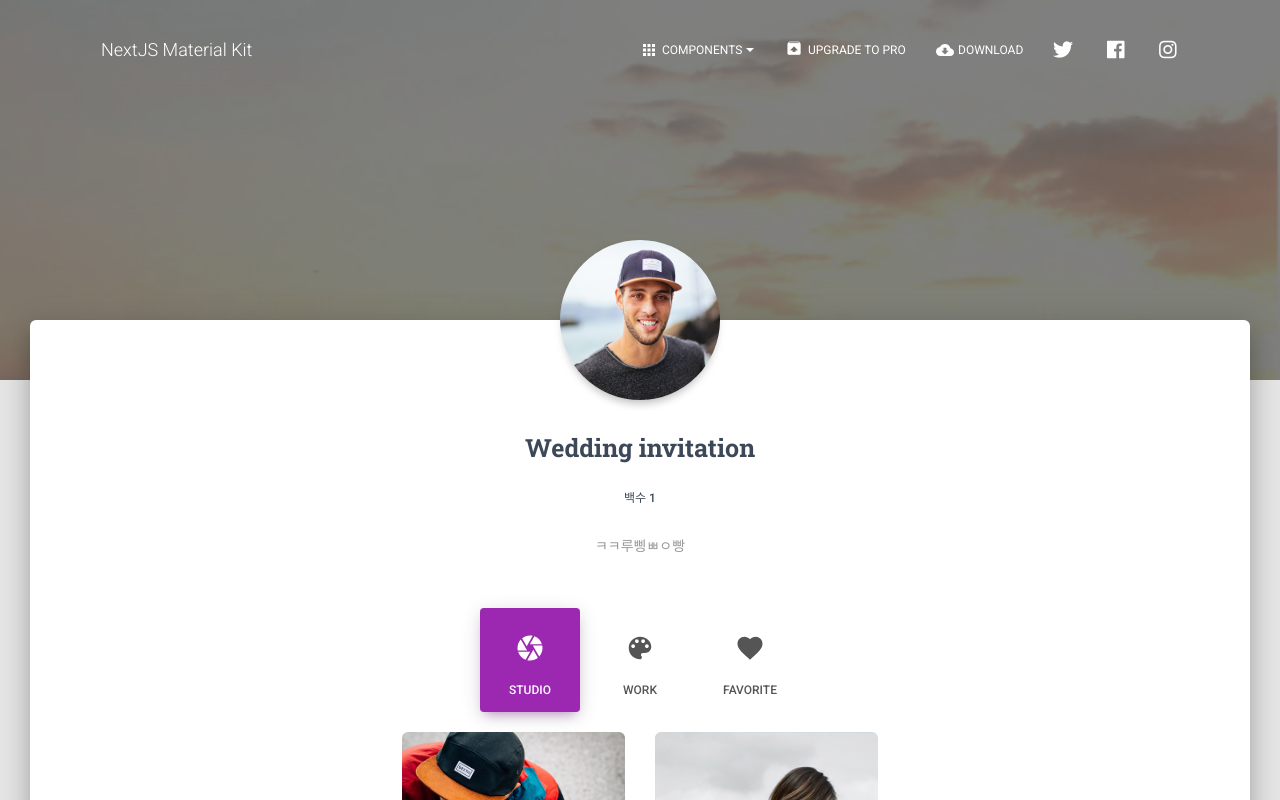
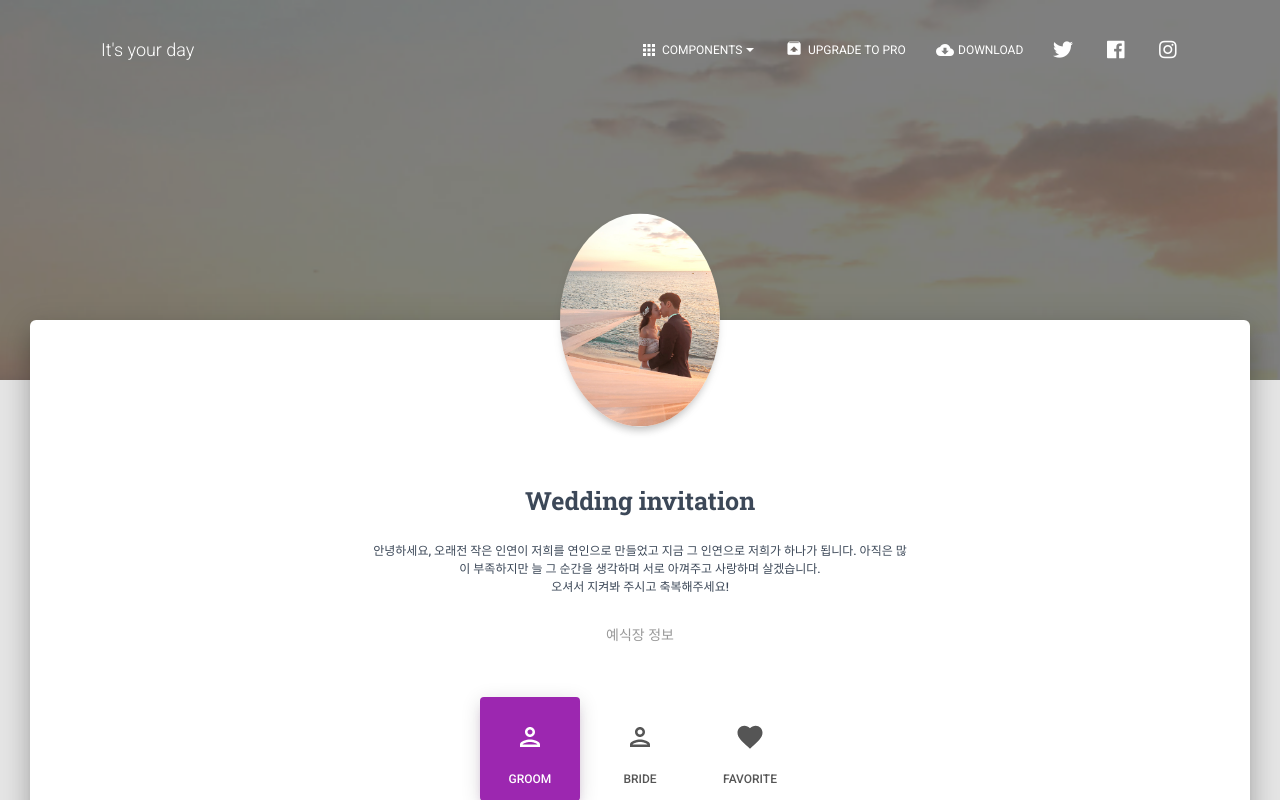
Before and after one commit to junhyeukkwon/M-Invitation, a Next.js app in the folder front/: page /profile in a window 1280 px wide. Shown: the top 800 px of the page. Built offline with nearby package versions, Linux system fonts and the light colour scheme.

Commit message:
CHORE : profile.js Head 태그 추가, props 수정
profile.js Head 태그 추가, props 수정했습니다~

```diff
--- a/front/pages/profile.js
+++ b/front/pages/profile.js
@@ -1,9 +1,11 @@
 import React from "react";
+import Head from "next/head";
 // nodejs library that concatenates classes
 import classNames from "classnames";
 // @material-ui/core components
 import { makeStyles } from "@material-ui/core/styles";
 // @material-ui/icons
+import People from "@material-ui/icons/PersonOutlined"
 import Camera from "@material-ui/icons/Camera";
 import Palette from "@material-ui/icons/Palette";
 import Favorite from "@material-ui/icons/Favorite";
@@ -32,9 +34,14 @@ export default function ProfilePage(props) {
   const navImageClasses = classNames(classes.imgRounded, classes.imgGallery);
   return (
     <div>
+      <Head>
+        <title>It's your day</title>
+        <meta keyword="It's your day" />
+        <meta contents="It's your day" />
+      </Head>
       <Header
         color="transparent"
-        brand="NextJS Material Kit"
+        brand="It's your day"
         rightLinks={<HeaderLinks />}
         fixed
         changeColorOnScroll={{
@@ -52,14 +59,14 @@ export default function ProfilePage(props) {
                 <div className={classes.profile}>
                   <div>
                     <img
-                      src="/img/faces/christian.jpg"
+                      src="/img/wedding/wedding_snap8.PNG"
                       alt="..."
                       className={imageClasses}
                     />
                   </div>
                   <div className={classes.name}>
                     <h3 className={classes.title}>Wedding invitation</h3>
-                    <h6>백수 1</h6>
+                    <h6>안녕하세요, 오래전 작은 인연이 저희를 연인으로 만들었고 지금 그 인연으로 저희가 하나가 됩니다. 아직은 많이 부족하지만 늘 그 순간을 생각하며 서로 아껴주고 사랑하며 살겠습니다. <br/>오셔서 지켜봐 주시고 축복해주세요!</h6>
 
                   </div>
                 </div>
@@ -67,7 +74,7 @@ export default function ProfilePage(props) {
             </GridContainer>
             <div className={classes.description}>
               <p>
-                ㅋㅋ루삥ㅃㅇ빵{" "}
+                예식장  정보
               </p>
             </div>
             <GridContainer justify="center">
@@ -77,8 +84,8 @@ export default function ProfilePage(props) {
                   color="primary"
                   tabs={[
                     {
-                      tabButton: "Studio",
-                      tabIcon: Camera,
+                      tabButton: "Groom",
+                      tabIcon: People,
                       tabContent: (
                         <GridContainer justify="center">
                           <GridItem xs={12} sm={12} md={4}>
@@ -109,8 +116,8 @@ export default function ProfilePage(props) {
                       ),
                     },
                     {
-                      tabButton: "Work",
-                      tabIcon: Palette,
+                      tabButton: "Bride",
+                      tabIcon: People,
                       tabContent: (
                         <GridContainer justify="center">
                           <GridItem xs={12} sm={12} md={4}>
```
Also changed, not shown: front/pages/login.js (+48 -40 lines), front/public/img/wedding/wedding-dress.png (added).
